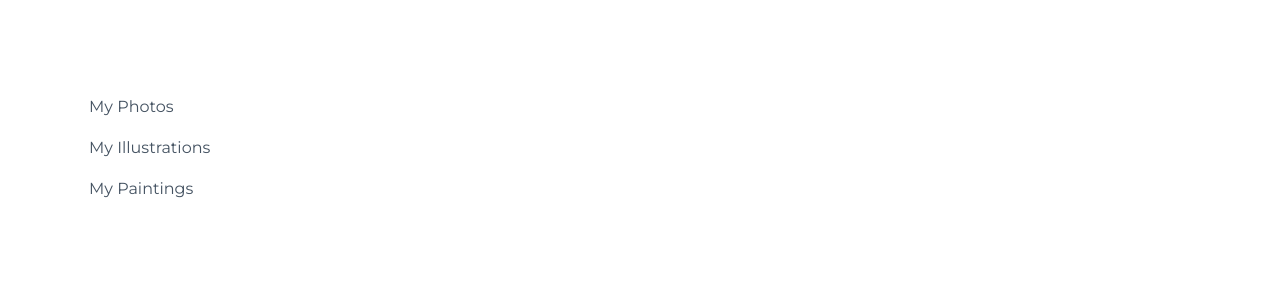
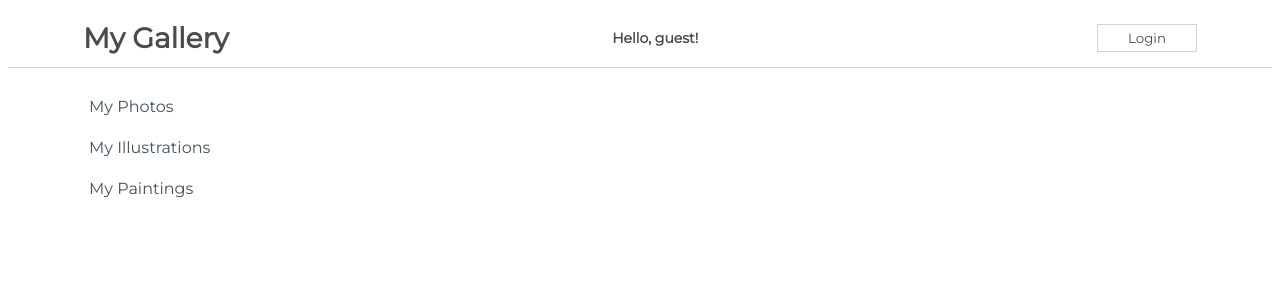
Before and after one commit to enrightc/react-challenge, a React (Create React App) app in the folder my-app/: page / in a window 1280 px wide. Shown: the top 300 px of the page. Built offline with nearby package versions, Linux system fonts and the light colour scheme.

Commit message:
Add NavBarSimple compinent with state-driven interactivity

```diff
--- a/my-app/src/App.js
+++ b/my-app/src/App.js
@@ -1,12 +1,16 @@
 import css from './App.module.css';
-import Sidebar from "./components/Sidebar"
+import Sidebar from "./components/Sidebar";
+import NavBarSimple from "./components/NavBarSimple"
 
 
 function App() {
   return (
-    <div className={css.App}>
-      { <Sidebar /> }
-    </div>
+
+  <div className={css.App}>
+    { <Sidebar /> }
+    { <NavBarSimple /> }
+  </div>
+
   );
 }
 
--- /dev/null
+++ b/my-app/src/components/NavBarSimple.js
@@ -0,0 +1,35 @@
+import React from "react";
+import css from "./css/NavBarSimple.module.css";
+
+class NavBarSimple extends React.Component {
+
+    constructor (props) {
+        super(props);
+        this.state = {
+            message: "Hello, guest!",
+            buttonText: "Login",
+        };
+    }
+
+    handleClick() {
+        this.setState((prevState, prevProps) => {
+            return {
+                message: prevState.message === "Hello, guest!" ? "Welcome back, user!" : "Hello, guest!",
+                buttonText: prevState.buttonText === "Login" ? "Logout" : "Login"
+            }
+        })
+    };
+
+
+    render() {
+        return (
+            <div className = {css.NavBar}>
+                <h1>My Gallery</h1>
+                <span>{this.state.message}</span>
+                <button onClick={() => this.handleClick()}>{this.state.buttonText}</button>
+            </div>
+        );
+    }
+}
+
+export default NavBarSimple;
```
